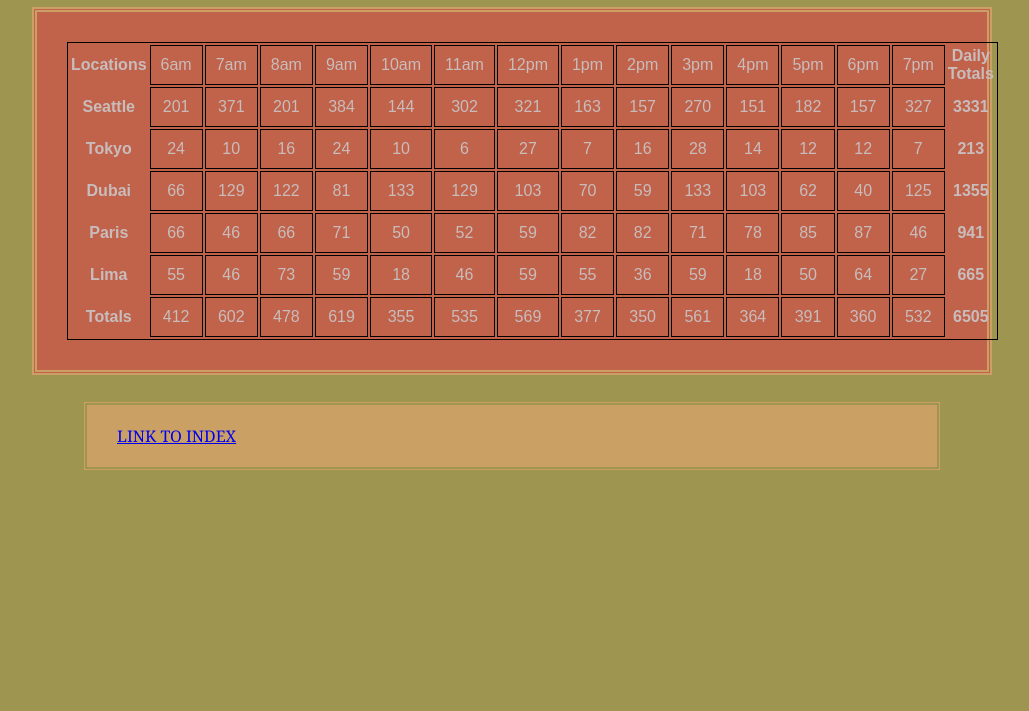
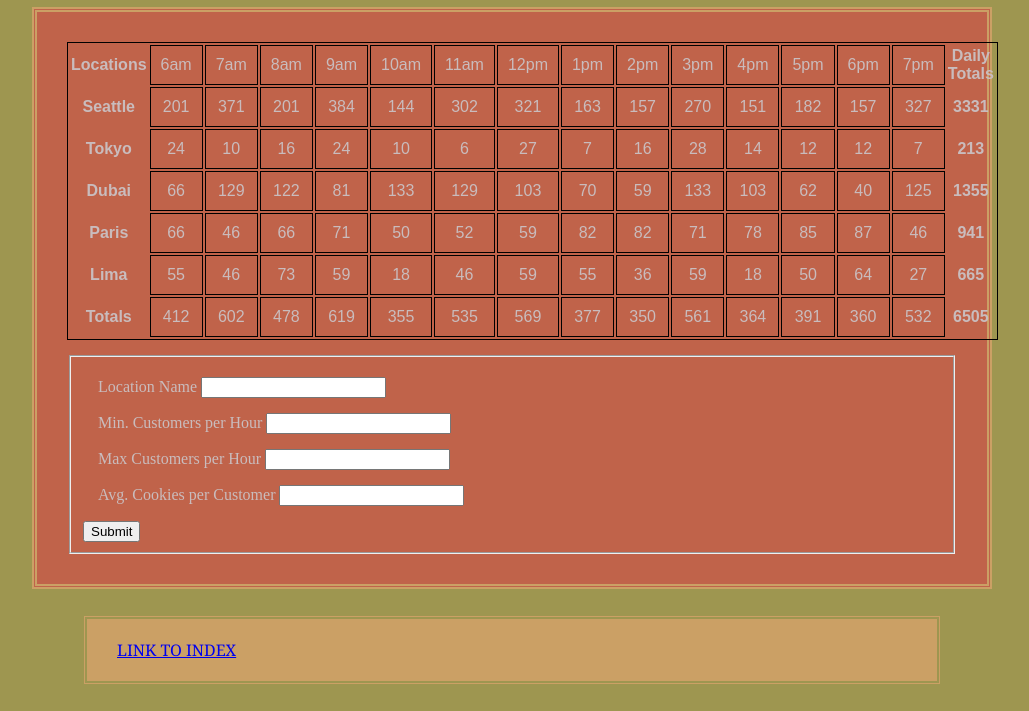
Before and after one commit to rutkinj/cookie-stand, a plain HTML site: page sales.html in a window 1280 px wide. Shown: the part 145-856 px from the top of the page, without its empty margins (128-1157 px from the left). Before the commit the page ends 800 px from the top, so only its background shows below. Drawn offline with Linux system fonts and the light colour scheme.

Commit message:
adds basic form for new store entry (non-working)

```diff
--- a/sales.html
+++ b/sales.html
@@ -18,6 +18,29 @@
 
         </table>
       </section>
+      <section>
+        <form id="new-loc-form">
+          <fieldset>
+            <section class="input section">
+              <label>Location Name</label>
+              <input name="locationName" type="text">
+            </section>
+            <section class="input section">
+              <label>Min. Customers per Hour</label>
+              <input name="minCustHour" type="number">
+            </section>
+            <section class="input section">
+              <label>Max Customers per Hour</label>
+              <input name="maxCustHour" type="number">
+            </section>
+            <section class="input section">
+              <label>Avg. Cookies per Customer</label>
+              <input name="avgCookieCust" type="float">
+            </section>
+            <button type="submit">Submit</button>
+          </fieldset>
+        </form>
+      </section>
     </main>
     <footer>
       <a href="./index.html">LINK TO INDEX</a>
```
